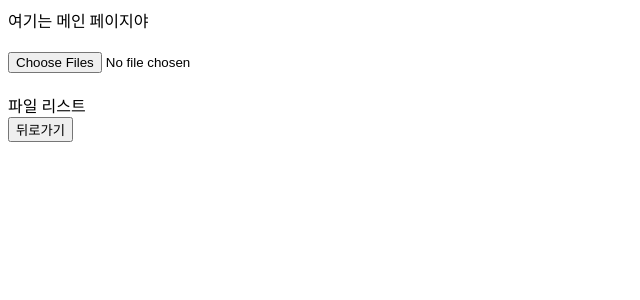
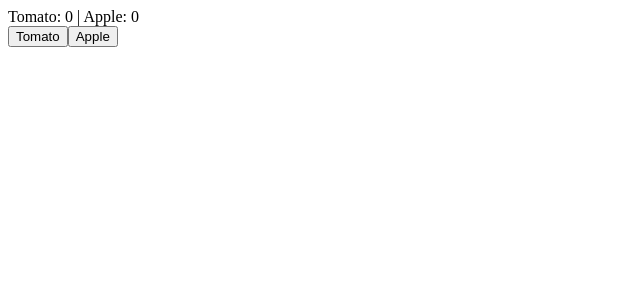
Before and after one commit to kimu2370/react-worker, a React (Create React App) app: page / in a window 1280 px wide. Shown: the top 300 px of the page, without its empty margins (0-640 px from the left). Built offline with nearby package versions, Linux system fonts and the light colour scheme.

Commit message:
update file

```diff
--- a/public/workers/apple.js
+++ b/public/workers/apple.js
@@ -1,7 +1,7 @@
 /* eslint-disable no-restricted-globals */
 self.onmessage = async (event) => {
-  console.log('appWorker event', event);
-  if (event && event.data && event.data.msg === 'incApple') {
+  // console.log('appWorker event', event);
+  if (event && event.data && event.data.msg === 'incremnet apple of count') {
     const newCounter = incApple(event.data.countApple);
     // 메인 스레드에게 값 전달
     self.postMessage(newCounter);
--- a/src/App.js
+++ b/src/App.js
@@ -4,20 +4,23 @@ function App() {
   const [countTomato, setCountTomato] = useState(0);
   const [countApple, setCountApple] = useState(0);
   const appleWorker = new Worker('./workers/apple.js');
-  console.log(appleWorker);
+  // console.log(appleWorker);
   useEffect(() => {
     // 워커가 전달한 메시지
     appleWorker.onmessage = (event) => {
-      // console.log('appleworker', event);
+      console.log('onMsg', event.data);
       if (event && event.data) {
         setCountApple(event.data);
       }
     };
-  }, [appleWorker]);
+  }, [appleWorker, countTomato]);
 
-  function incApple() {
-    // 워커에게 작업 부여
-    appleWorker.postMessage({ msg: 'incApple', countApple: countApple });
+  function doWorker() {
+    // 클릭 => 워커에게 작업 부여
+    appleWorker.postMessage({
+      msg: 'incremnet apple of count',
+      countApple: countApple,
+    });
   }
 
   return (
@@ -29,13 +32,17 @@ function App() {
 
         <div className="ion-padding-top">
           <button
-            onClick={() => setCountTomato(countTomato + 1)}
+            onClick={() =>
+              setInterval(() => {
+                setCountTomato(countTomato + 1);
+              }, 1000)
+            }
             color="primary"
           >
             Tomato
           </button>
 
-          <button onClick={() => incApple()} color="secondary">
+          <button onClick={() => doWorker()} color="secondary">
             Apple
           </button>
         </div>
--- a/src/index.js
+++ b/src/index.js
@@ -1,12 +1,13 @@
 import React from 'react';
 import ReactDOM from 'react-dom';
-import Routes from './Routes';
+// import Routes from './Routes';
 import { Provider } from 'react-redux';
 import store from './redux/store';
+import App from './App';
 
 ReactDOM.render(
   <Provider store={store}>
-    <Routes />
+    <App />
   </Provider>,
   document.getElementById('root')
 );
```
